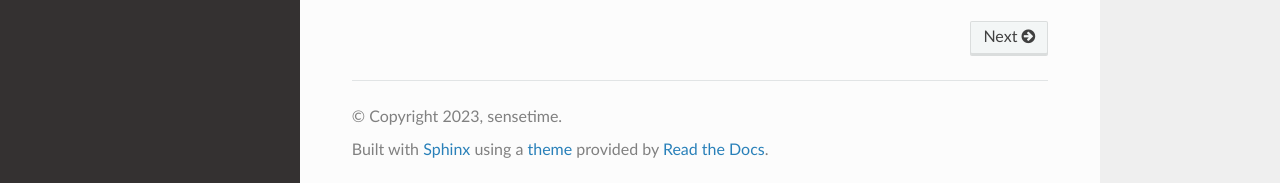
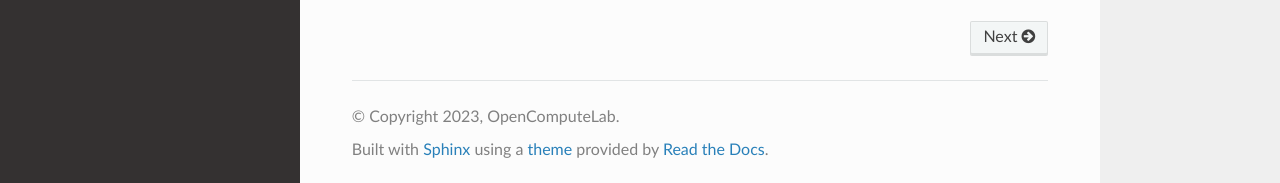
Before and after one commit to DeepLink-org/DIOPI-TEST, a Sphinx documentation site: the page built from python/docs/source/index.rst, in a window 1280 px wide and 1070 px high. Shown: the part 884-1067 px from the top of the window. Built offline with Sphinx 7.4.7 and the Read the Docs theme 2.0.0, drawn with Linux system fonts in a browser that asks for light colours.

Commit message:
add copyright

```diff
--- a/python/docs/source/conf.py
+++ b/python/docs/source/conf.py
@@ -14,8 +14,8 @@ import os
 sys.path.insert(0, os.path.abspath('../../'))
 
 project = 'CONFORMANCETEST-DIOPI'
-copyright = '2023, sensetime'
-author = 'sensetime'
+copyright = '2023, OpenComputeLab'
+author = 'OpenComputeLab'
 release = '1.0.0'
 
 # -- General configuration ---------------------------------------------------
```
